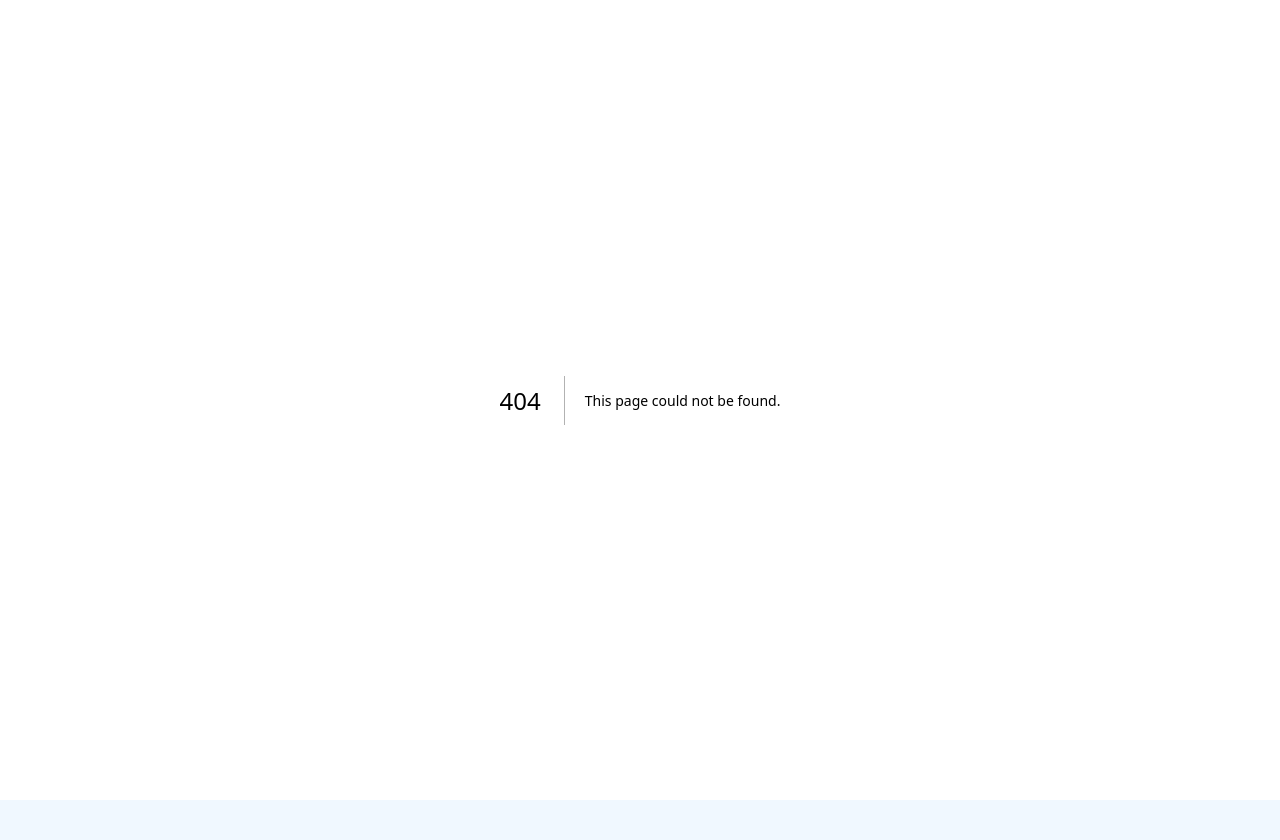
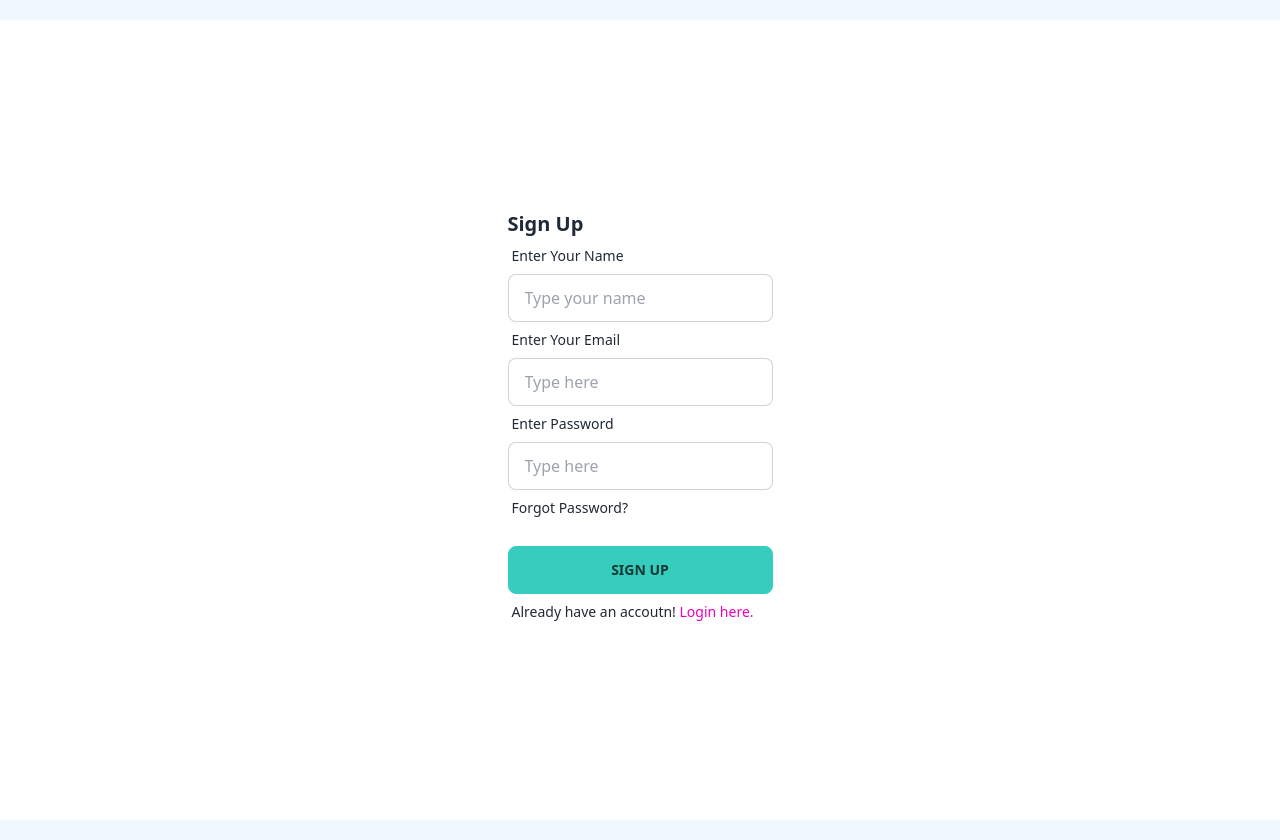
Before and after one commit to raihan-778/graphql-typescript-assignment, a Next.js app: page /signUp in a window 1280 px wide. Before the commit this address had no page. Before the commit the page ends 800 px from the top, so only its background shows below. Built offline with nearby package versions, Linux system fonts and the light colour scheme.

Commit message:
login page added

```diff
--- a/pages/index.tsx
+++ b/pages/index.tsx
@@ -1,17 +1,17 @@
 import Head from "next/head";
-import { Inter } from "@next/font/google";
-import NavBar from "@/components/NavBar/NavBar";
+import { setContext } from "@apollo/client/link/context";
 import {
   ApolloClient,
   InMemoryCache,
   createHttpLink,
   gql,
 } from "@apollo/client";
-import { setContext } from "@apollo/client/link/context";
+import NavBar from "@/components/NavBar/NavBar";
+import { InferGetStaticPropsType } from "next";
 
-const inter = Inter({ subsets: ["latin"] });
-
-export default function Home() {
+export default function Home(
+  props: InferGetStaticPropsType<typeof getStaticProps>
+) {
   return (
     <>
       <Head>
@@ -28,11 +28,13 @@ export default function Home() {
 }
 
 export async function getStaticProps() {
+  const token = process.env.GITHUB_ACCESS_TOKEN;
   const httpLink = createHttpLink({
     uri: "https://api.github.com/graphql",
   });
 
   const authLink = setContext((_, { headers }) => {
+    console.log(process.env.GITHUB_ACCESS_TOKEN);
     return {
       headers: {
         ...headers,
@@ -70,29 +72,6 @@ export async function getStaticProps() {
   });
 
   console.log(data);
-  // await client
-  //   .query({
-  //     query: gql`
-  //       query Viewer {
-  //         viewer {
-  //           login
-  //           pinnedItems(first: 6) {
-  //             totalCount
-  //             edges {
-  //               node {
-  //                 ... on Repository {
-  //                   description
-  //                   id
-  //                   projectsUrl
-  //                 }
-  //               }
-  //             }
-  //           }
-  //         }
-  //       }
-  //     `,
-  //   })
-  //   .then((result) => console.log(result));
 
   return {
     props: {},
--- /dev/null
+++ b/pages/login.tsx
@@ -0,0 +1,58 @@
+import React from "react";
+import Head from "next/head";
+import Link from "next/link";
+
+const login = (props) => {
+  return (
+    <>
+      <div className="flex bg-[#fff] my-5 mx-auto  h-[800px] justify-center  items-center">
+        <div>
+          <h2 className="text-xl  font-bold">Login</h2>
+          <form>
+            <div className="form-control w-full max-w-xs">
+              <label className="label">
+                <span className="label-text">Enter Your Email</span>
+              </label>
+              <input
+                type="email"
+                placeholder="Type here"
+                className="input input-bordered w-full max-w-xs"
+              />
+            </div>
+            <div className="form-control w-full max-w-xs">
+              <label className="label">
+                <span className="label-text">Enter Password</span>
+              </label>
+              <input
+                type="password"
+                placeholder="Type here"
+                className="input input-bordered w-full max-w-xs"
+              />
+            </div>
+            <label className="label">
+              <span className="label-text">Forgot Password?</span>
+            </label>
+
+            <input
+              className="btn mt-5 w-full max-w-xs btn-accent"
+              value="Login"
+              type="submit"
+            />
+
+            <label className="label">
+              <span className="label-text">
+                New to doctors portal!{" "}
+                <Link href="/signUp" className="text-secondary">
+                  Create New Account.
+                </Link>
+              </span>
+            </label>
+            <div className="divider">OR</div>
+          </form>
+        </div>
+      </div>
+    </>
+  );
+};
+
+export default login;
--- /dev/null
+++ b/pages/signUp.tsx
@@ -0,0 +1,68 @@
+import Link from "next/link";
+import React from "react";
+
+const signUp = (props) => {
+  return (
+    <div className="flex bg-[#fff] mx-auto my-5 h-[800px] justify-center  items-center">
+      <div>
+        <h2 className="text-xl  font-bold">Sign Up</h2>
+        <form>
+          <div className="form-control w-full max-w-xs">
+            <label className="label">
+              <span className="label-text">Enter Your Name</span>
+            </label>
+            <input
+              type="text"
+              placeholder="Type your name"
+              name="name"
+              className="input input-bordered w-full max-w-xs"
+            />
+          </div>
+          <div className="form-control w-full max-w-xs">
+            <label className="label">
+              <span className="label-text">Enter Your Email</span>
+            </label>
+            <input
+              type="email"
+              placeholder="Type here"
+              name="email"
+              className="input input-bordered w-full max-w-xs"
+            />
+          </div>
+
+          <div className="form-control w-full max-w-xs">
+            <label className="label">
+              <span className="label-text">Enter Password</span>
+            </label>
+            <input
+              type="password"
+              name="password"
+              placeholder="Type here"
+              className="input input-bordered w-full max-w-xs"
+            />
+          </div>
+
+          <label className="label">
+            <span className="label-text">Forgot Password?</span>
+          </label>
+
+          <input
+            className="btn mt-5 w-full max-w-xs btn-accent"
+            value="Sign Up"
+            type="submit"
+          />
+          <label className="label">
+            <span className="label-text">
+              Already have an accoutn!{" "}
+              <Link href="/login" className="text-secondary">
+                Login here.
+              </Link>
+            </span>
+          </label>
+        </form>
+      </div>
+    </div>
+  );
+};
+
+export default signUp;
```
Also changed, not shown: 1 other file (tests, documents, lock files or other folders).
